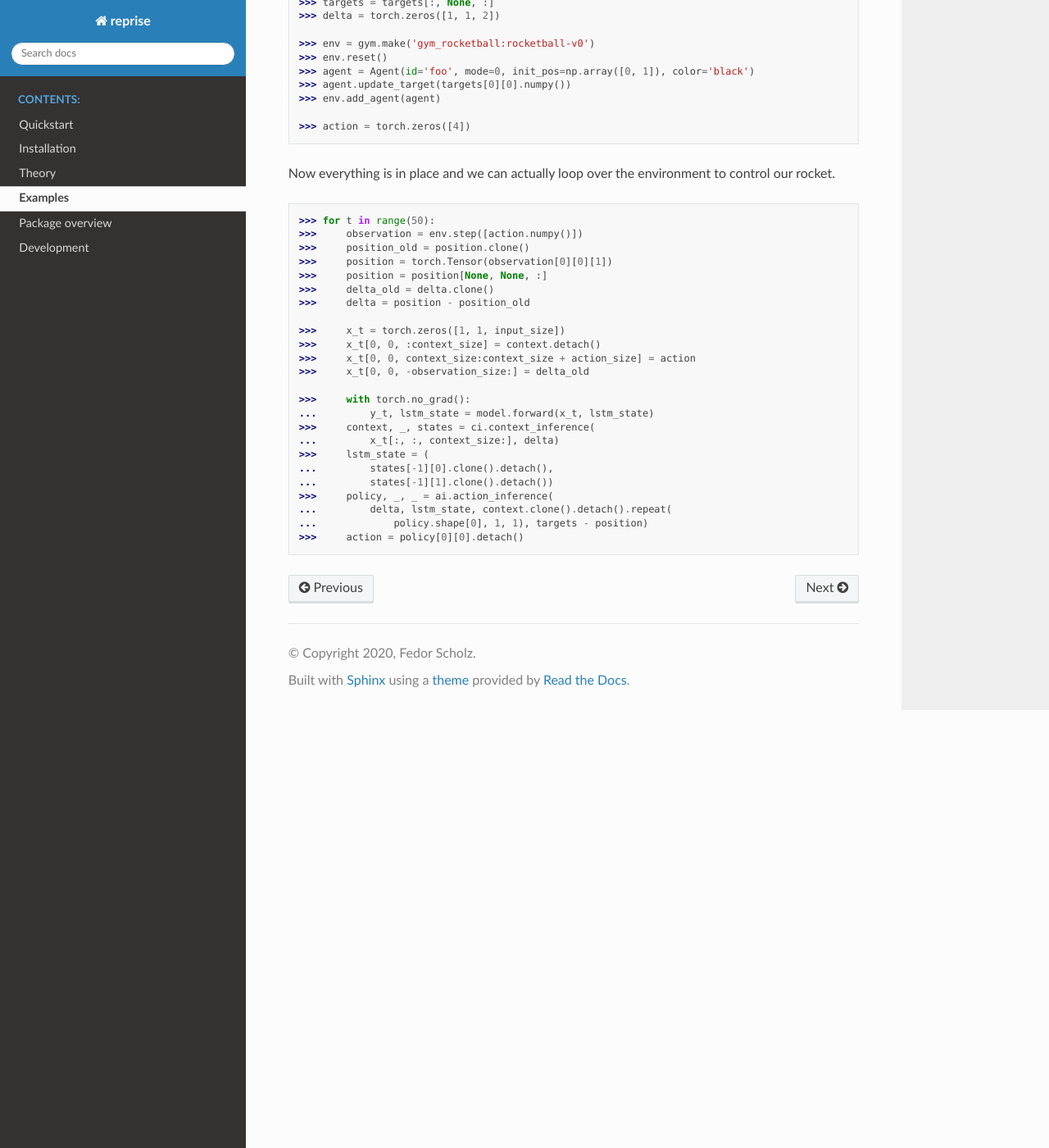
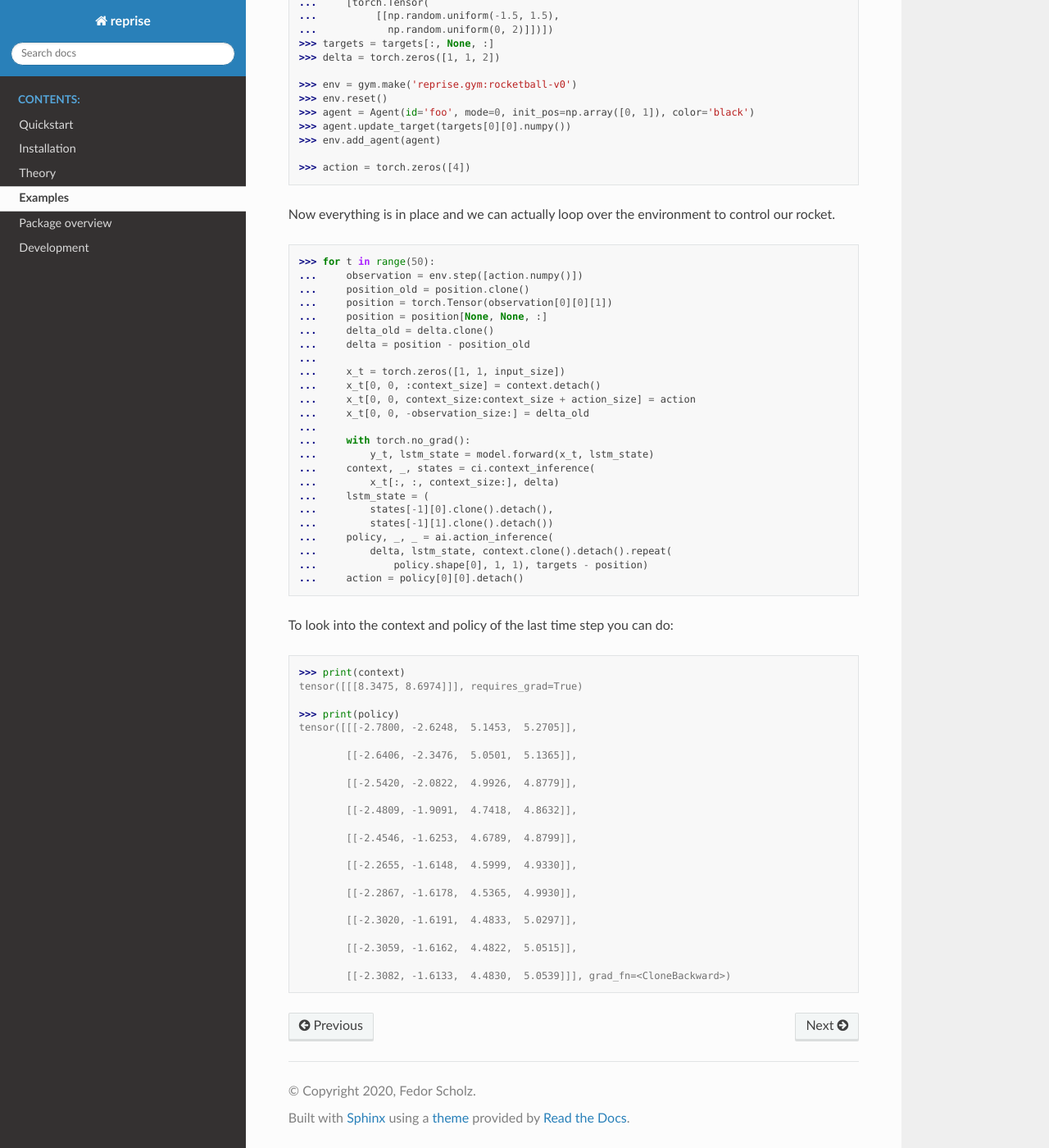
Before and after one commit to CognitiveModeling/reprise, a Sphinx documentation site: the page built from doc/source/examples.rst, in a window 1280 px wide and 1400 px high, scrolled down 2762 px. Shown: the whole window at 82% size. Built offline with Sphinx 7.4.7 and the Read the Docs theme 2.0.0, drawn with Linux system fonts in a browser that asks for light colours; some of the changed text lies outside the part shown.

Commit message:
fixes example in example.rst with new gym path

```diff
--- a/doc/source/examples.rst
+++ b/doc/source/examples.rst
@@ -11,16 +11,18 @@ Let's start with some imports:
 
     >>> import numpy as np
     >>> import torch
+    >>> import gym
     >>> from reprise.action_inference import ActionInference
     >>> from reprise.context_inference import ContextInference
-    >>> from gym_rocketball.envs.agent import Agent
+    >>> from reprise.gym.rocketball.agent import Agent
 
 We want to be able to reproduce this example:
 
 .. code-block:: python
 
     >>> np.random.seed(123)
-    >>> torch.manual_seed(123)
+    >>> torch.manual_seed(123)  # doctest: +ELLIPSIS
+    <torch._C.Generator object at ...>
 
 Set context size which is the number of contexts neurons our neural network will have.
 Furthermore set the sizes of an action and an observation, which are 4 and 2 for the rocketball environment, respectively (4 thrusts on each rocket, x and y coordinates).
@@ -42,19 +44,19 @@ In this case, we will use a very simple definition for an LSTM:
 .. code-block:: python
 
     >>> class LSTM(torch.nn.Module):
-    >>>     def __init__(self, input_size, hidden_size,
+    ...     def __init__(self, input_size, hidden_size,
     ...                  num_layers, observation_size):
-    >>>         super(LSTM, self).__init__()
-    >>>         self.lstm = torch.nn.LSTM(
+    ...         super(LSTM, self).__init__()
+    ...         self.lstm = torch.nn.LSTM(
     ...             input_size=input_size,
     ...             hidden_size=hidden_size,
     ...             num_layers=num_layers)
-    >>>         self.fc = torch.nn.Linear(hidden_size, observation_size)
-    >>>
-    >>>     def forward(self, x, state=None):
-    >>>         x, state = self.lstm(x, state)
-    >>>         x = self.fc(x)
-    >>>         return x, state
+    ...         self.fc = torch.nn.Linear(hidden_size, observation_size)
+    ...
+    ...     def forward(self, x, state=None):
+    ...         x, state = self.lstm(x, state)
+    ...         x = self.fc(x)
+    ...         return x, state
 
 We can already create an instance of it together with some initial hidden and cell states.
 We create a second pair of hidden and cell states for context inference.
@@ -79,11 +81,11 @@ Therefore, the inputs and outputs of the model are deltas and we need to accumul
     >>> criterion = torch.nn.MSELoss()
     >>>
     >>> def ci_loss(outputs, observations):
-    >>>     return criterion(torch.cat(outputs, dim=0),
+    ...     return criterion(torch.cat(outputs, dim=0),
     ...                      torch.cat(observations, dim=0))
     >>>
     >>> def ai_loss(outputs, targets):
-    >>>     return criterion(torch.cumsum(
+    ...     return criterion(torch.cumsum(
     ...         torch.cat(outputs, dim=0), dim=0), targets)
 
 Now we can create an action inference object.
@@ -113,7 +115,8 @@ After creating the optimizer, we pass everything to the context inference constr
 .. code-block:: python
 
     >>> context = torch.zeros([1, 1, context_size])
-    >>> def opt_accessor(state): return [state[0]]
+    >>> def opt_accessor(state):
+    ...     return [state[0]]
     >>> params = [{'params': [context], 'lr': 0.1},
     ...           {'params': opt_accessor(lstm_state), 'lr': 0.0001}]
     >>> optimizer = torch.optim.Adam(params)
@@ -141,7 +144,7 @@ We use gym to create the environment and add our agent.
     >>> targets = targets[:, None, :]
     >>> delta = torch.zeros([1, 1, 2])
 
-    >>> env = gym.make('gym_rocketball:rocketball-v0')
+    >>> env = gym.make('reprise.gym:rocketball-v0')
     >>> env.reset()
     >>> agent = Agent(id='foo', mode=0, init_pos=np.array([0, 1]), color='black')
     >>> agent.update_target(targets[0][0].numpy())
@@ -154,26 +157,55 @@ Now everything is in place and we can actually loop over the environment to cont
 .. code-block:: python
 
     >>> for t in range(50):
-    >>>     observation = env.step([action.numpy()])
-    >>>     position_old = position.clone()
-    >>>     position = torch.Tensor(observation[0][0][1])
-    >>>     position = position[None, None, :]
-    >>>     delta_old = delta.clone()
-    >>>     delta = position - position_old
-
-    >>>     x_t = torch.zeros([1, 1, input_size])
-    >>>     x_t[0, 0, :context_size] = context.detach()
-    >>>     x_t[0, 0, context_size:context_size + action_size] = action
-    >>>     x_t[0, 0, -observation_size:] = delta_old
-
-    >>>     with torch.no_grad():
+    ...     observation = env.step([action.numpy()])
+    ...     position_old = position.clone()
+    ...     position = torch.Tensor(observation[0][0][1])
+    ...     position = position[None, None, :]
+    ...     delta_old = delta.clone()
+    ...     delta = position - position_old
+    ...
+    ...     x_t = torch.zeros([1, 1, input_size])
+    ...     x_t[0, 0, :context_size] = context.detach()
+    ...     x_t[0, 0, context_size:context_size + action_size] = action
+    ...     x_t[0, 0, -observation_size:] = delta_old
+    ...
+    ...     with torch.no_grad():
     ...         y_t, lstm_state = model.forward(x_t, lstm_state)
-    >>>     context, _, states = ci.context_inference(
+    ...     context, _, states = ci.context_inference(
     ...         x_t[:, :, context_size:], delta)
-    >>>     lstm_state = (
+    ...     lstm_state = (
     ...         states[-1][0].clone().detach(),
     ...         states[-1][1].clone().detach())
-    >>>     policy, _, _ = ai.action_inference(
+    ...     policy, _, _ = ai.action_inference(
     ...         delta, lstm_state, context.clone().detach().repeat(
     ...             policy.shape[0], 1, 1), targets - position)
-    >>>     action = policy[0][0].detach()
+    ...     action = policy[0][0].detach()
+
+
+To look into the context and policy of the last time step you can do:
+
+.. code-block:: python
+
+    >>> print(context)
+    tensor([[[8.3475, 8.6974]]], requires_grad=True)
+
+    >>> print(policy)
+    tensor([[[-2.7800, -2.6248,  5.1453,  5.2705]],
+    <BLANKLINE>
+            [[-2.6406, -2.3476,  5.0501,  5.1365]],
+    <BLANKLINE>
+            [[-2.5420, -2.0822,  4.9926,  4.8779]],
+    <BLANKLINE>
+            [[-2.4809, -1.9091,  4.7418,  4.8632]],
+    <BLANKLINE>
+            [[-2.4546, -1.6253,  4.6789,  4.8799]],
+    <BLANKLINE>
+            [[-2.2655, -1.6148,  4.5999,  4.9330]],
+    <BLANKLINE>
+            [[-2.2867, -1.6178,  4.5365,  4.9930]],
+    <BLANKLINE>
+            [[-2.3020, -1.6191,  4.4833,  5.0297]],
+    <BLANKLINE>
+            [[-2.3059, -1.6162,  4.4822,  5.0515]],
+    <BLANKLINE>
+            [[-2.3082, -1.6133,  4.4830,  5.0539]]], grad_fn=<CloneBackward>)
```
